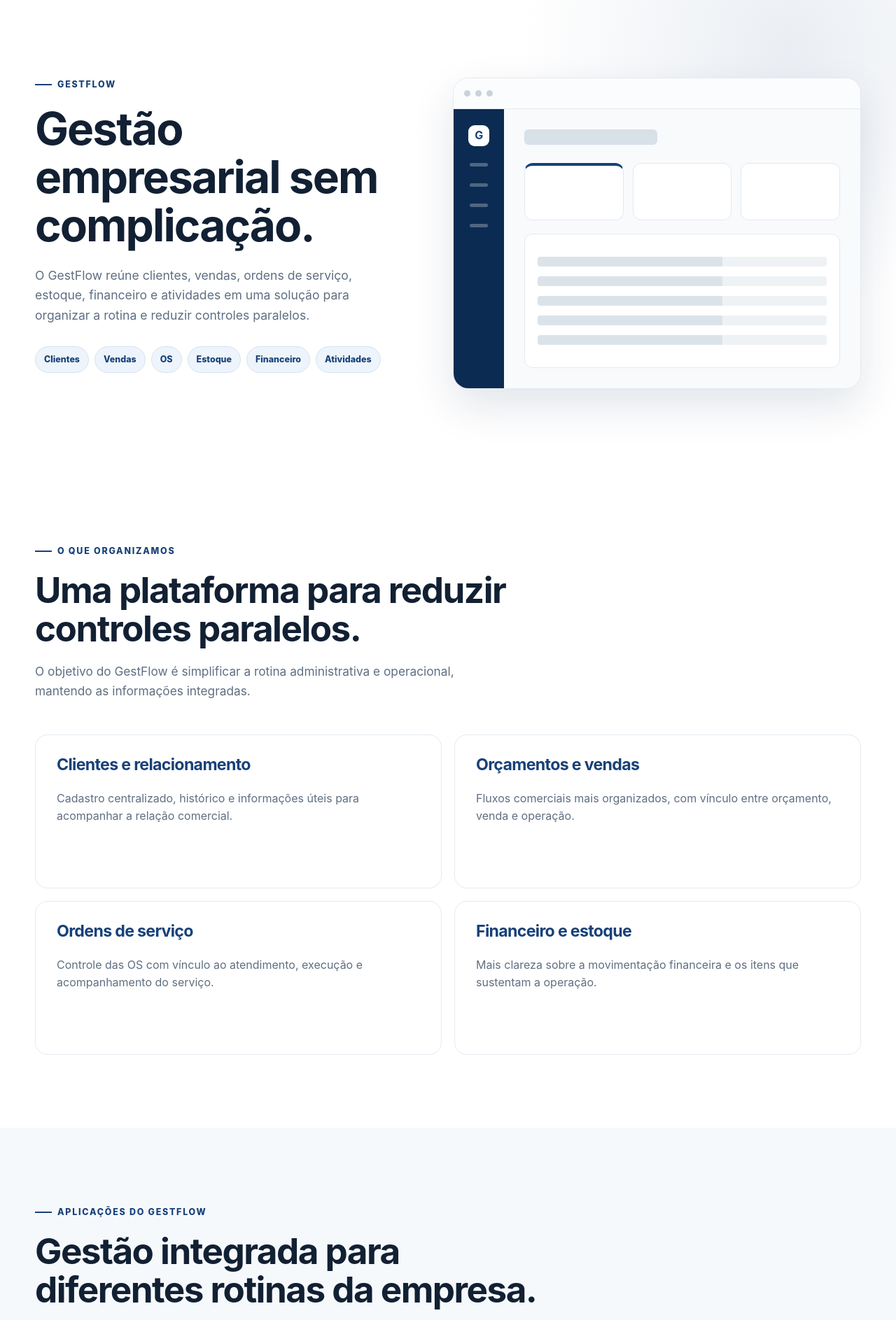
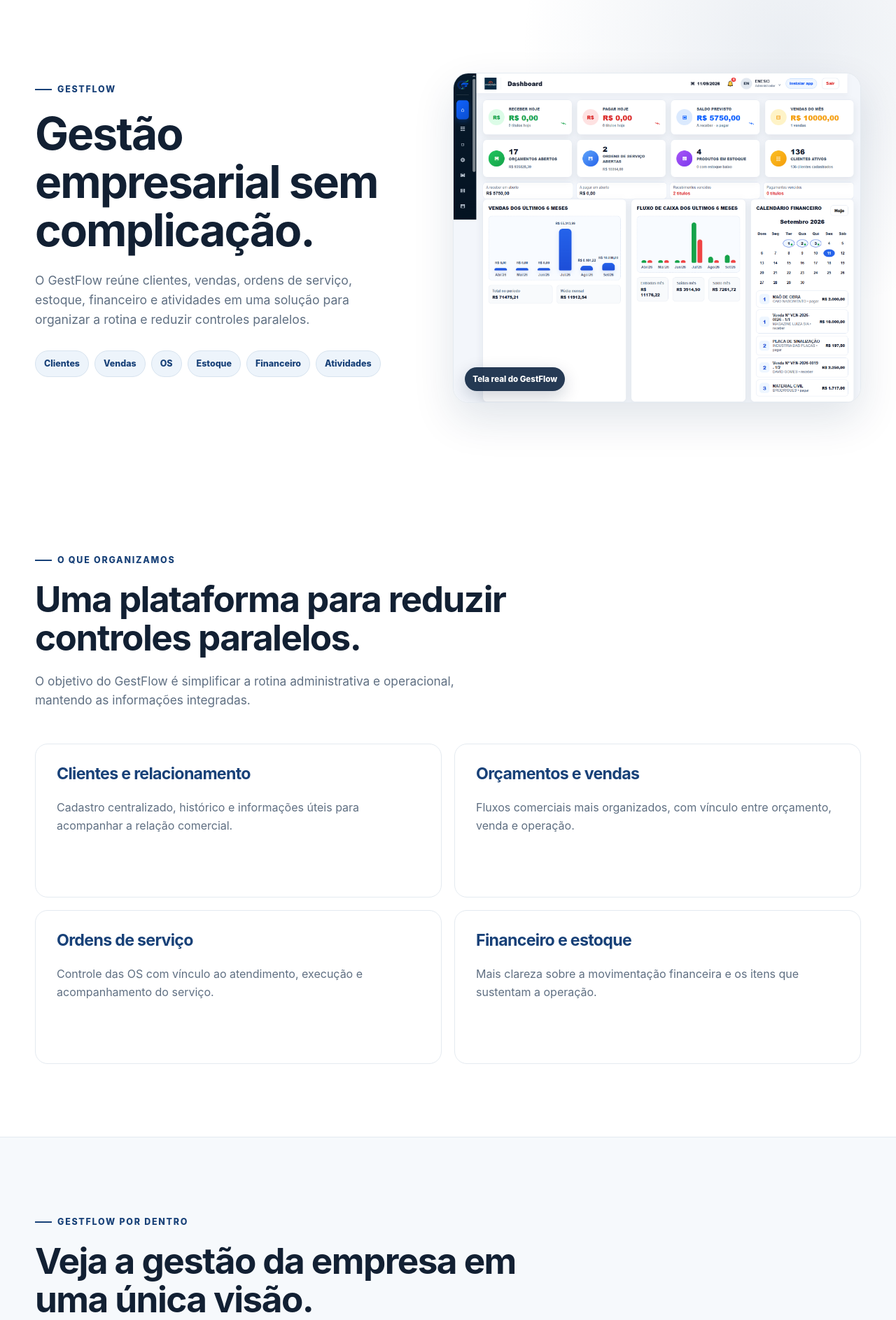
Before and after one commit to NettoSantana/NETTSAN_PORTAL, a Flask app: page /gestflow in a window 1280 px wide. Shown: the part 79-1966 px from the top of the page at 70% size. Run offline with Flask 3, Linux system fonts and the light colour scheme.

Commit message:
Mostra dashboard real do GestFlow no portal

```diff
--- a/static/css/site.css
+++ b/static/css/site.css
@@ -1,6 +1,6 @@
 /* CAMINHO COMPLETO: C:\Users\vlula\OneDrive\Área de Trabalho\Projetos Backup\NETTSAN_PORTAL\static\css\site.css
-   DATA E HORA DO ULTIMO RECODE: 2026-08-11 18:35 -03:00
-   MOTIVO DA ALTERACAO: Aplicar a logo oficial da NettSan no cabecalho e o simbolo N oficial no mobile e rodape, sem redesenhar a marca. */
+   DATA E HORA DO ULTIMO RECODE: 2026-09-11 05:35 -03:00
+   MOTIVO DA ALTERACAO: Exibir telas reais do GestFlow na Home e na pagina do produto, substituindo o mockup generico. */
 
 :root {
     --blue:#184178; --blue-dark:#0c2b52; --blue-deep:#081f3d; --blue-soft:#edf4fb;
@@ -645,3 +645,62 @@ p { color:var(--muted); }
 @media (max-width: 1180px) {
     .pillar-grid { grid-template-columns: repeat(2, minmax(0, 1fr)); }
 }
+
+
+.gestflow-real-preview {
+    position: relative;
+    margin: 0;
+    overflow: hidden;
+    border: 1px solid var(--line);
+    border-radius: 22px;
+    background: var(--white);
+    box-shadow: var(--shadow);
+}
+.gestflow-real-preview img {
+    display: block;
+    width: 100%;
+    height: 460px;
+    object-fit: cover;
+    object-position: top center;
+}
+.gestflow-real-preview figcaption {
+    position: absolute;
+    left: 16px;
+    bottom: 16px;
+    padding: 8px 11px;
+    border-radius: 999px;
+    color: var(--white);
+    background: rgba(8,31,61,.88);
+    font-size: .72rem;
+    font-weight: 800;
+    box-shadow: 0 8px 24px rgba(8,31,61,.2);
+}
+.gestflow-real-preview-home img { height: 410px; }
+.gestflow-real-preview-hero img { height: 470px; }
+.gestflow-screen-section { border-top: 1px solid var(--line); border-bottom: 1px solid var(--line); }
+.gestflow-full-screen {
+    margin: 0;
+    overflow: hidden;
+    border: 1px solid var(--line);
+    border-radius: 24px;
+    background: var(--white);
+    box-shadow: var(--shadow);
+}
+.gestflow-full-screen img {
+    display: block;
+    width: 100%;
+    height: auto;
+}
+
+@media (max-width: 920px) {
+    .gestflow-real-preview img,
+    .gestflow-real-preview-home img,
+    .gestflow-real-preview-hero img { height: 400px; }
+}
+
+@media (max-width: 620px) {
+    .gestflow-real-preview img,
+    .gestflow-real-preview-home img,
+    .gestflow-real-preview-hero img { height: 330px; }
+    .gestflow-real-preview figcaption { left: 12px; bottom: 12px; }
+}
--- a/templates/gestflow.html
+++ b/templates/gestflow.html
@@ -1,6 +1,6 @@
 <!-- CAMINHO COMPLETO: C:\Users\vlula\OneDrive\Área de Trabalho\Projetos Backup\NETTSAN_PORTAL\templates\gestflow.html -->
-<!-- DATA E HORA DO ULTIMO RECODE: 2026-09-10 22:45 -03:00 -->
-<!-- MOTIVO DA ALTERACAO: Substituir textos sobre estrutura da pagina por comunicacao comercial direcionada ao cliente. -->
+<!-- DATA E HORA DO ULTIMO RECODE: 2026-09-11 05:35 -03:00 -->
+<!-- MOTIVO DA ALTERACAO: Substituir o mockup generico por imagens reais do dashboard do GestFlow para apresentar o sistema ao cliente. -->
 {% extends "base.html" %}
 
 {% block title %}GestFlow | Gestão empresarial da NETTSAN{% endblock %}
@@ -22,17 +22,10 @@
                 <span>Atividades</span>
             </div>
         </div>
-        <div class="browser-mockup">
-            <div class="browser-top"><span></span><span></span><span></span></div>
-            <div class="browser-body">
-                <div class="mock-sidebar"><b>G</b><i></i><i></i><i></i><i></i></div>
-                <div class="mock-main">
-                    <div class="mock-title"></div>
-                    <div class="mock-kpis"><span></span><span></span><span></span></div>
-                    <div class="mock-table"><i></i><i></i><i></i><i></i><i></i></div>
-                </div>
-            </div>
-        </div>
+        <figure class="gestflow-real-preview gestflow-real-preview-hero">
+            <img src="{{ url_for('static', filename='img/gestflow/dashboard-real.png') }}" alt="Dashboard real do GestFlow com indicadores de vendas, financeiro, ordens de serviço, estoque e clientes">
+            <figcaption>Tela real do GestFlow</figcaption>
+        </figure>
     </div>
 </section>
 
@@ -61,6 +54,19 @@
                 <p>Mais clareza sobre a movimentação financeira e os itens que sustentam a operação.</p>
             </article>
         </div>
+    </div>
+</section>
+
+<section class="section section-soft gestflow-screen-section">
+    <div class="container">
+        <div class="section-heading">
+            <span class="eyebrow">GestFlow por dentro</span>
+            <h2>Veja a gestão da empresa em uma única visão.</h2>
+            <p>O dashboard reúne informações financeiras, vendas, ordens de serviço, estoque, clientes e compromissos para facilitar o acompanhamento da operação.</p>
+        </div>
+        <figure class="gestflow-full-screen">
+            <img src="{{ url_for('static', filename='img/gestflow/dashboard-real.png') }}" alt="Tela completa real do dashboard do GestFlow">
+        </figure>
     </div>
 </section>
 
```
Also changed, not shown: templates/index.html (+6 -13 lines), static/img/gestflow/dashboard-real.png (added).
